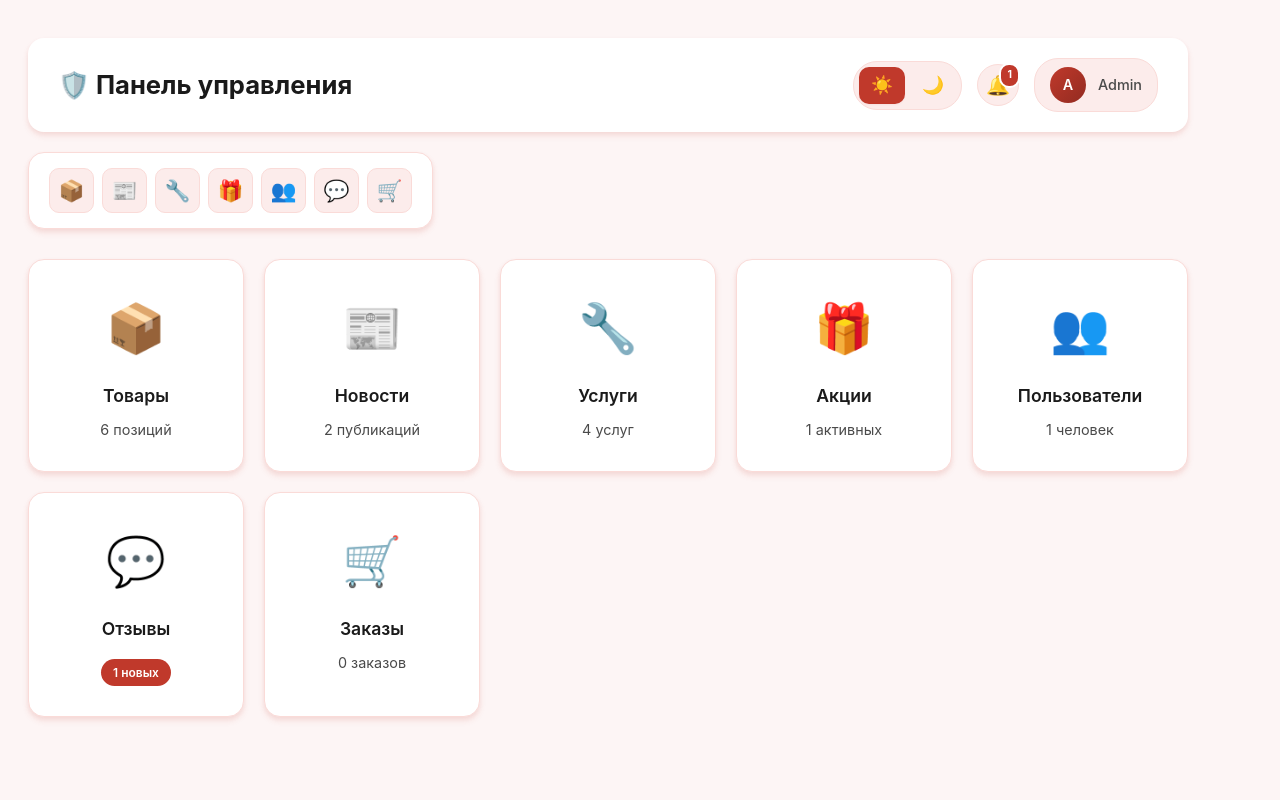
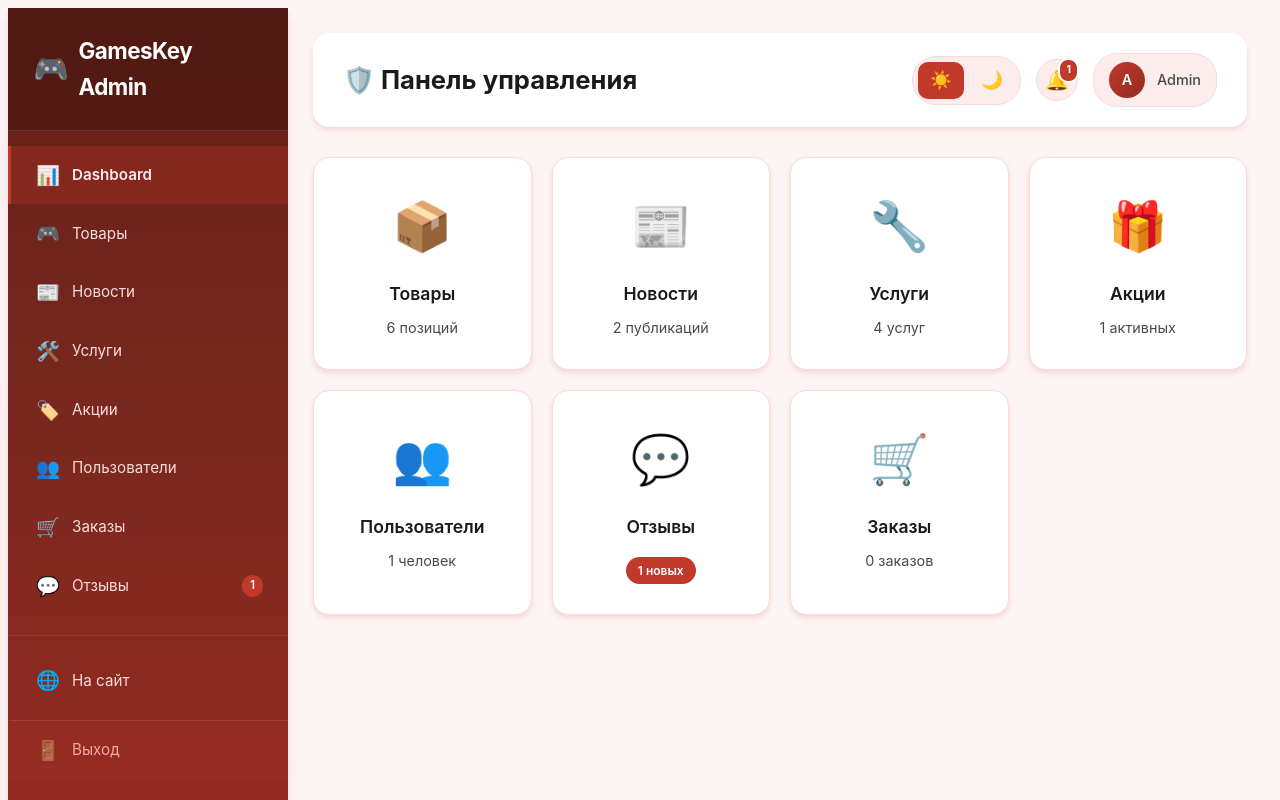
Before and after one commit to xbloody96-creator/gameshop, a PHP site: page /admin/index.php in a window 1280 px wide. Run offline with PHP 8.4, Linux system fonts and the light colour scheme; a user stored in the database is signed in; data comes from the database, SQL or seed files in the repository; data that the repository does not hold is empty.

Commit message:
update branch

```diff
--- a/admin/index.php
+++ b/admin/index.php
@@ -26,96 +26,15 @@ $stats = [
     <meta name="viewport" content="width=device-width, initial-scale=1.0">
     <title>Админ-панель - GamesKey</title>
     <link rel="stylesheet" href="admin-style.css">
-    <style>
-        /* Компактная верхняя навигация только для index.php */
-        .admin-nav-compact {
-            display: flex;
-            justify-content: center;
-            gap: 8px;
-            padding: 15px 20px;
-            background: var(--bg-surface);
-            border-radius: var(--radius-lg);
-            box-shadow: var(--shadow-md);
-            margin-bottom: 30px;
-            flex-wrap: wrap;
-        }
-
-        .admin-nav-compact a {
-            display: flex;
-            align-items: center;
-            justify-content: center;
-            width: 45px;
-            height: 45px;
-            border-radius: var(--radius);
-            text-decoration: none;
-            font-size: 1.3rem;
-            transition: all var(--transition-fast);
-            background: var(--bg-surface-2);
-            border: 1px solid var(--border);
-            position: relative;
-        }
-
-        .admin-nav-compact a:hover,
-        .admin-nav-compact a.active {
-            background: var(--primary);
-            color: white;
-            border-color: var(--primary);
-            transform: translateY(-2px);
-            box-shadow: var(--shadow-md);
-        }
-
-        .admin-nav-compact a::after {
-            content: attr(title);
-            position: absolute;
-            bottom: -30px;
-            left: 50%;
-            transform: translateX(-50%);
-            background: var(--text-primary);
-            color: var(--bg-surface);
-            padding: 4px 8px;
-            border-radius: 4px;
-            font-size: 0.75rem;
-            white-space: nowrap;
-            opacity: 0;
-            pointer-events: none;
-            transition: opacity var(--transition-fast);
-            z-index: 100;
-        }
-
-        .admin-nav-compact a:hover::after {
-            opacity: 1;
-        }
-
-        /* Скрываем сайдбар на главной */
-        .admin-main {
-            margin-left: 0 !important;
-            max-width: 1200px;
-            margin: 0 auto;
-            padding: 30px 20px;
-        }
-
-        .admin-header {
-            margin-bottom: 20px;
-        }
-    </style>
 </head>
 <body class="admin-body">
+    <?php include 'includes/sidebar.php'; ?>
+
     <main class="admin-main">
         <header class="admin-header">
             <h1>🛡️ Панель управления</h1>
             <?php include 'includes/theme-toggle.php'; ?>
         </header>
-
-        <!-- Компактная навигация -->
-        <nav class="admin-nav-compact">
-            <a href="products.php" title="Товары">📦</a>
-            <a href="news.php" title="Новости">📰</a>
-            <a href="services.php" title="Услуги">🔧</a>
-            <a href="promotions.php" title="Акции">🎁</a>
-            <a href="users.php" title="Пользователи">👥</a>
-            <a href="reviews.php" title="Отзывы">💬</a>
-            <a href="orders.php" title="Заказы">🛒</a>
-        </nav>
 
         <div class="admin-grid">
             <a href="products.php" class="admin-card">
```
Also changed, not shown: 1 other file.
